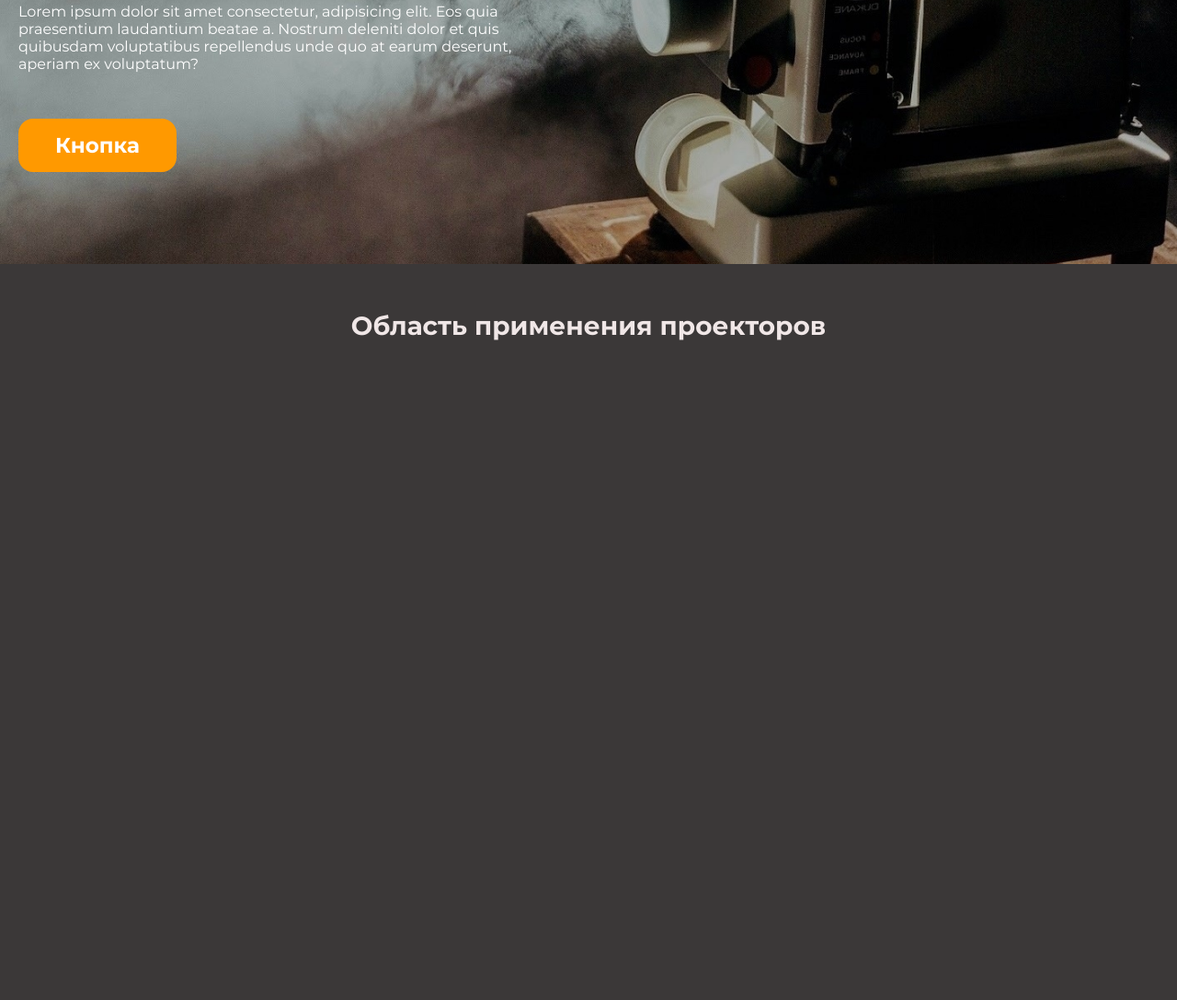
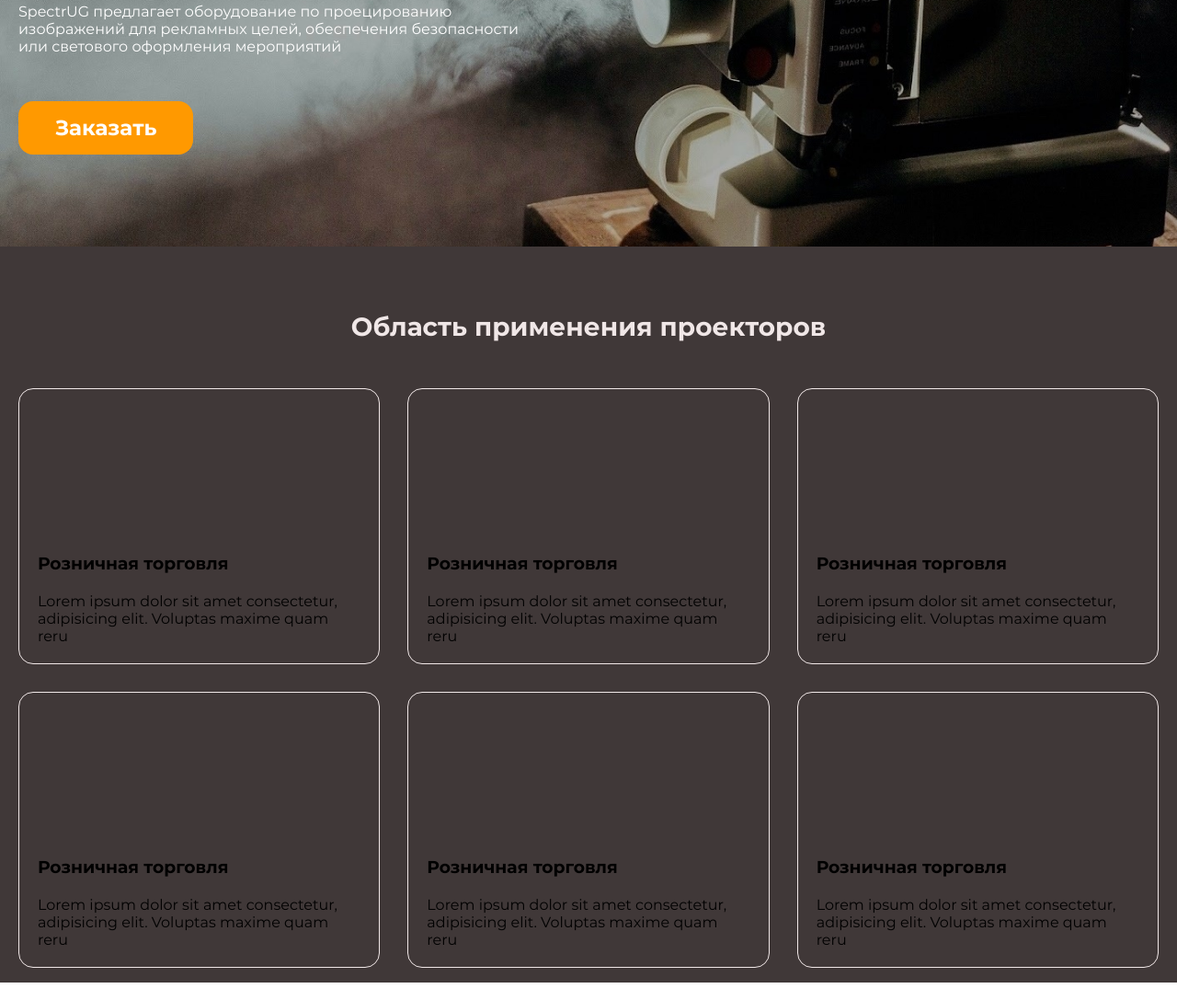
Before and after one commit to AkimovEugeney/spectrug, a website: page index.html in a window 1280 px wide. Shown: the part 371-1458 px from the top of the page at 92% size. Drawn offline with nearby package versions, Linux system fonts and the light colour scheme.

Commit message:
Создание прототиа=па второй секции

```diff
--- a/css/style.css
+++ b/css/style.css
@@ -96,6 +96,7 @@ body {
 
 
 .title {
+	margin-bottom: 50px;
 	color: #f0e7e7;
 	text-align: center;
 	font-size: 28px;
@@ -103,7 +104,7 @@ body {
 }
 
 .section_offset {
-	padding: 50px 0;
+	padding-top: 70px;
 }
 
 .btn {
@@ -409,7 +410,26 @@ body {
 
 /* Область применения */
 .application-aria {
-	background-color: #3b3838;
+	background-color: #403838;
 
 	height: 800px;
 }
+
+.application-aria__list {
+	display: flex;
+	row-gap: 30px;
+}
+
+.application__card {
+	display: flex;
+	flex-direction: column;
+	justify-content: flex-end;
+	min-height: 300px;
+	padding: 20px;
+	border: 1px solid #f0e7e7;
+	border-radius: 16px;
+}
+
+.application-aria__subtitle {
+	margin-bottom: 20px;
+}
--- a/index.html
+++ b/index.html
@@ -66,14 +66,52 @@
 			<div class="container container_main">
 				<div class="main__inner">
 					<h1 class="main__title">ГОБО проекторы для рекламы и навигации от производителя</h1>
-				<p class="main__descr">Lorem ipsum dolor sit amet consectetur, adipisicing elit. Eos quia praesentium laudantium beatae a. Nostrum deleniti dolor et quis quibusdam voluptatibus repellendus unde quo at earum deserunt, aperiam ex voluptatum?</p>
-				<button class="btn">Кнопка</button>
+				<p class="main__descr">SpectrUG предлагает оборудование по проецированию изображений для рекламных целей, обеспечения безопасности или светового оформления мероприятий</p>
+				<button class="btn">Заказать</button>
 				</div>
 			</div>
 		</section>
 		<section class="application-aria section_offset">
 			<div class="container">
 				<h2 class="title">Область применения проекторов</h2>
+				<ul class="row application-aria__list">
+					<li class="col-4 application-aria__item">
+						<article class="application__card">
+							<h3 class="application-aria__subtitle">Розничная торговля</h3>
+						<p class="application-aria__descr">Lorem ipsum dolor sit amet consectetur, adipisicing elit. Voluptas maxime quam reru</p>
+						</article>
+					</li>
+					<li class="col-4 application-aria__item">
+						<article class="application__card">
+							<h3 class="application-aria__subtitle">Розничная торговля</h3>
+						<p class="application-aria__descr">Lorem ipsum dolor sit amet consectetur, adipisicing elit. Voluptas maxime quam reru</p>
+						</article>
+					</li>
+					<li class="col-4 application-aria__item">
+						<article class="application__card">
+							<h3 class="application-aria__subtitle">Розничная торговля</h3>
+						<p class="application-aria__descr">Lorem ipsum dolor sit amet consectetur, adipisicing elit. Voluptas maxime quam reru</p>
+						</article>
+					</li>
+					<li class="col-4 application-aria__item">
+						<article class="application__card">
+							<h3 class="application-aria__subtitle">Розничная торговля</h3>
+						<p class="application-aria__descr">Lorem ipsum dolor sit amet consectetur, adipisicing elit. Voluptas maxime quam reru</p>
+						</article>
+					</li>
+					<li class="col-4 application-aria__item">
+						<article class="application__card">
+							<h3 class="application-aria__subtitle">Розничная торговля</h3>
+						<p class="application-aria__descr">Lorem ipsum dolor sit amet consectetur, adipisicing elit. Voluptas maxime quam reru</p>
+						</article>
+					</li>
+					<li class="col-4 application-aria__item">
+						<article class="application__card">
+							<h3 class="application-aria__subtitle">Розничная торговля</h3>
+						<p class="application-aria__descr">Lorem ipsum dolor sit amet consectetur, adipisicing elit. Voluptas maxime quam reru</p>
+						</article>
+					</li>
+				</ul>
 			</div>
 		</section>
 	</main>
```
